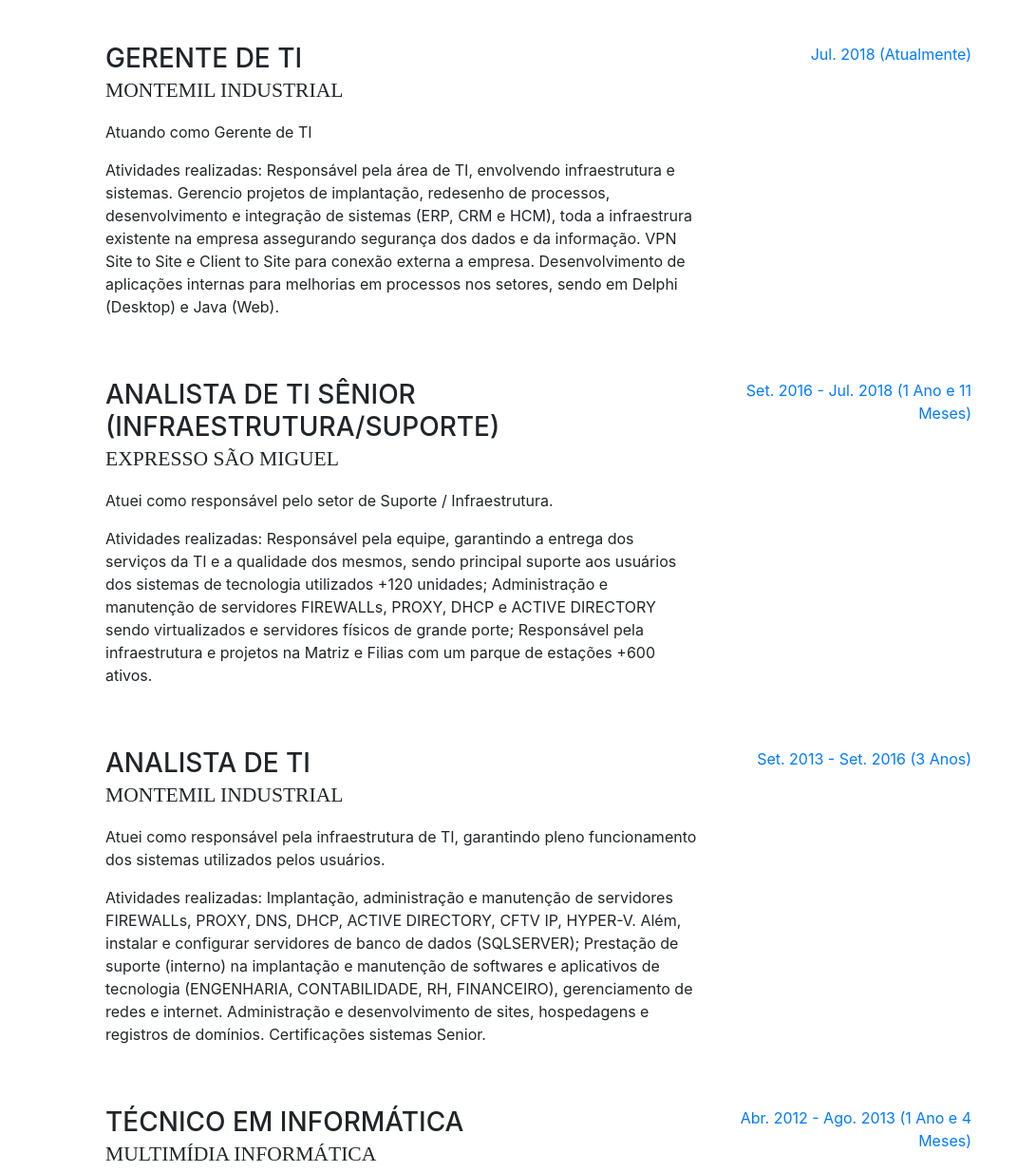
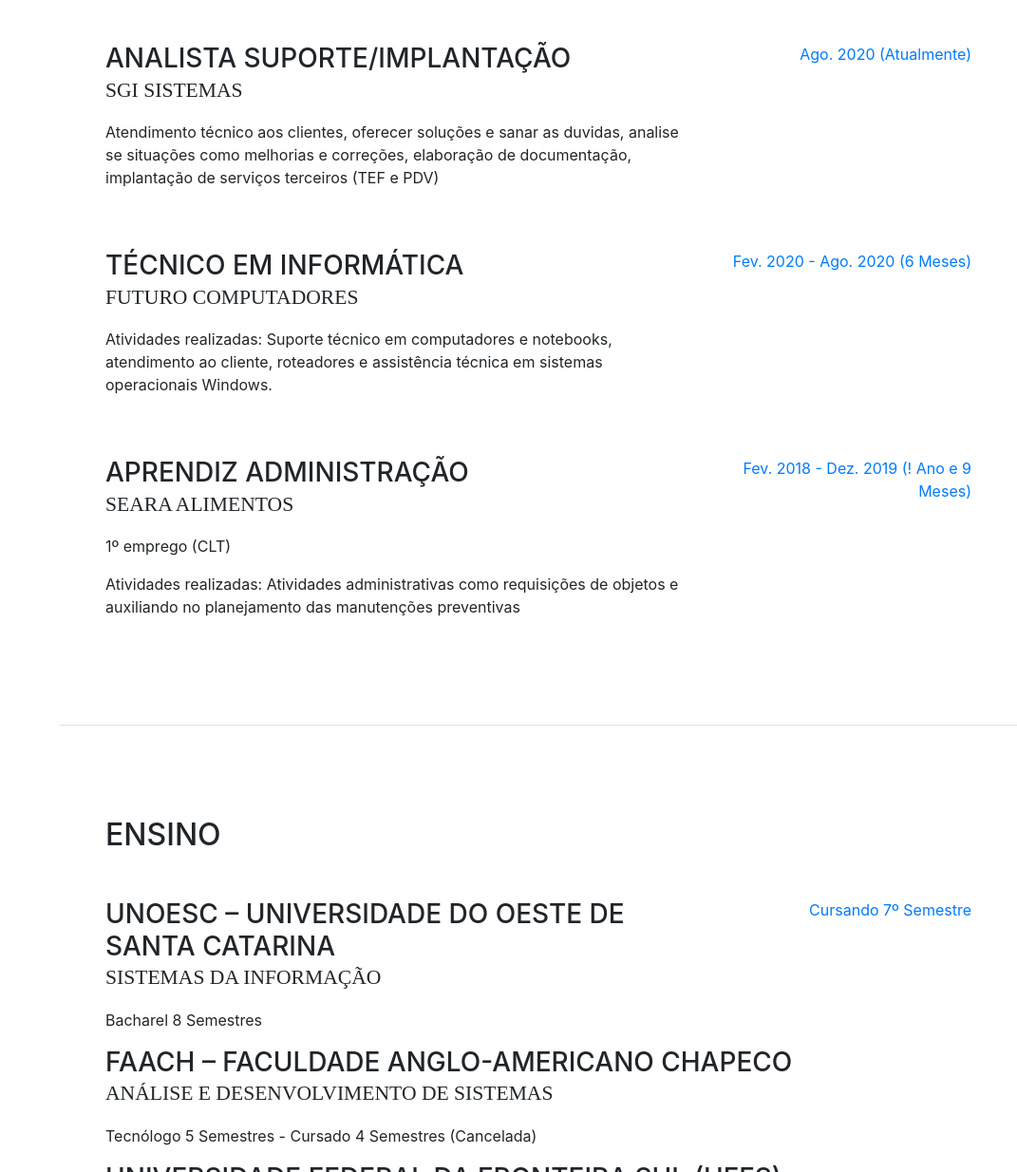
Before and after one commit to GuiBrust/GuiBrust.github.io, a website with bundled scripts: page index.html in a window 1280 px wide. Shown: the part 889-2123 px from the top of the page at 95% size, without its empty margins (209-1280 px from the left). Built offline with nearby package versions, Linux system fonts and the light colour scheme; a web font is replaced by a local one.

Commit message:
EXPERIÊNCIAS PROFISSIONAIS

```diff
--- a/index.html
+++ b/index.html
@@ -84,15 +84,7 @@
             <p class="mb-5">Abaixo, minhas redes sociais e informações profissionais. Caso goste do meu perfil, fique a vontade para me contatar.</p>
           <ul class="list-inline list-social-icons mb-0">
             <li class="list-inline-item">
-              <a href="#" target="_blank">
-                <span class="fa-stack fa-lg">
-                  <i class="fa fa-circle fa-stack-2x"></i>
-                  <i class="fa fa-facebook fa-stack-1x fa-inverse"></i>
-                </span>
-              </a>
-            </li>
-            <li class="list-inline-item">
-              <a href="#" target="_blank">
+              <a href="https://www.instagram.com/guilherme_brust/" target="_blank">
                 <span class="fa-stack fa-lg">
                   <i class="fa fa-circle fa-stack-2x"></i>
                   <i class="fa fa-instagram fa-stack-1x fa-inverse"></i>
@@ -100,7 +92,7 @@
               </a>
             </li>
             <li class="list-inline-item">
-              <a href="#" target="_blank">
+              <a href="https://www.linkedin.com/in/guilherme-jos%C3%A9-brust" target="_blank">
                 <span class="fa-stack fa-lg">
                   <i class="fa fa-circle fa-stack-2x"></i>
                   <i class="fa fa-linkedin fa-stack-1x fa-inverse"></i>
@@ -108,7 +100,7 @@
               </a>
             </li>
             <li class="list-inline-item">
-              <a href="#" target="_blank">
+              <a href="https://github.com/GuiBrust" target="_blank">
                 <span class="fa-stack fa-lg">
                   <i class="fa fa-circle fa-stack-2x"></i>
                   <i class="fa fa-github fa-stack-1x fa-inverse"></i>
@@ -124,67 +116,37 @@
           <h2 class="mb-5">Experiências Profissionais</h2>
            <div class="resume-item d-flex flex-column flex-md-row mb-5">
                 <div class="resume-content mr-auto">
-                    <h3 class="mb-0">Gerente de TI</h3>
-                    <div class="subheading mb-3">Montemil Industrial</div>
-                    <p>Atuando como Gerente de TI</p>
-                    <p>Atividades realizadas: Responsável pela área de TI, envolvendo infraestrutura e sistemas. Gerencio projetos de implantação, redesenho de processos, desenvolvimento e integração de sistemas (ERP, CRM e HCM), toda a infraestrura existente na empresa assegurando segurança dos dados e da informação. VPN Site to Site e Client to Site para conexão externa a empresa.
-			Desenvolvimento de aplicações internas para melhorias em processos nos setores, sendo em Delphi (Desktop) e Java (Web).
+                    <h3 class="mb-0">Analista Suporte/Implantação</h3>
+                    <div class="subheading mb-3">SGI Sistemas</div>
+                    <p>Atendimento técnico aos clientes, oferecer soluções e sanar as duvidas, analise se situações como melhorias e correções,
+                      elaboração de documentação, implantação de serviços terceiros (TEF e PDV)
                     </p>
                 </div>
                 <div class="resume-date text-md-right">
-                    <span class="text-primary">Jul. 2018 (Atualmente)</span>
+                    <span class="text-primary">Ago. 2020 (Atualmente)</span>
                 </div>
             </div>
-            <div class="resume-item d-flex flex-column flex-md-row mb-5">
-                <div class="resume-content mr-auto">
-                    <h3 class="mb-0">Analista de TI Sênior (Infraestrutura/Suporte)</h3>
-                    <div class="subheading mb-3">Expresso São Miguel</div>
-                    <p>Atuei como responsável pelo setor de Suporte / Infraestrutura.</p>
-                    <p>Atividades realizadas: Responsável pela equipe, garantindo a entrega dos serviços da TI e a qualidade dos mesmos, sendo principal suporte aos usuários dos sistemas de tecnologia utilizados +120 unidades;
-                        Administração e manutenção de servidores FIREWALLs, PROXY, DHCP e ACTIVE DIRECTORY sendo virtualizados e servidores físicos de grande porte;
-                        Responsável pela infraestrutura e projetos na Matriz e Filias com um parque de estações +600 ativos.
-                    </p>
-                </div>
-                <div class="resume-date text-md-right">
-                    <span class="text-primary">Set. 2016 - Jul. 2018 (1 Ano e 11 Meses)</span>
-                </div>
-            </div>
-          <div class="resume-item d-flex flex-column flex-md-row mb-5">
-            <div class="resume-content mr-auto">
-              <h3 class="mb-0">Analista de TI</h3>
-              <div class="subheading mb-3">Montemil Industrial</div>
-              <p>Atuei como responsável pela infraestrutura de TI, garantindo pleno funcionamento dos sistemas utilizados pelos usuários.</p>
-                <p>Atividades realizadas: Implantação, administração e manutenção de servidores FIREWALLs, PROXY, DNS, DHCP, ACTIVE DIRECTORY, CFTV IP, HYPER-V. Além, instalar
-                  e configurar servidores de banco de dados (SQLSERVER); Prestação de suporte (interno) na implantação e manutenção de softwares e aplicativos de tecnologia (ENGENHARIA, CONTABILIDADE, RH, FINANCEIRO),
-                  gerenciamento de redes e internet. Administração e desenvolvimento de sites, hospedagens e registros de domínios. Certificações sistemas Senior.</p>
-            </div>
-            <div class="resume-date text-md-right">
-              <span class="text-primary">Set. 2013 - Set. 2016 (3 Anos)</span>
-            </div>
-          </div>
 
           <div class="resume-item d-flex flex-column flex-md-row mb-5">
             <div class="resume-content mr-auto">
               <h3 class="mb-0">Técnico em Informática</h3>
-              <div class="subheading mb-3">Multimídia Informática</div>
-              <p>1ª empresa que trabalhei, após chegar em Chapecó.</p>
-              <p>Atividades realizadas: Suporte técnico em computadores e notebooks, atendimento ao cliente, configuração de equipamentos para internet ADSL, roteadores,
-                assistência técnica em sistemas operacionais WINDOWS, instalação de cabeamentos de rede e CFTV (analógica). Manutenção de hardware e software.</p>
+              <div class="subheading mb-3">Futuro Computadores</div>
+              <p>Atividades realizadas: Suporte técnico em computadores e notebooks, atendimento ao cliente, roteadores e
+                assistência técnica em sistemas operacionais Windows.</p>
             </div>
             <div class="resume-date text-md-right">
-              <span class="text-primary">Abr. 2012 - Ago. 2013 (1 Ano e 4 Meses)</span>
+              <span class="text-primary">Fev. 2020 - Ago. 2020 (6 Meses)</span>
             </div>
           </div>
               <div class="resume-item d-flex flex-column flex-md-row mb-5">
                 <div class="resume-content mr-auto">
-                  <h3 class="mb-0">Aux. Técnico em Informática</h3>
-                  <div class="subheading mb-3">Info Missões</div>
+                  <h3 class="mb-0">Aprendiz Administração</h3>
+                  <div class="subheading mb-3">Seara alimentos</div>
                   <p>1º emprego (CLT)</p>
-                  <p>Atividades realizadas: Suporte técnico em computadores e notebooks, assistência técnica em sistemas operacionais WINDOWS.
-                    Manutenção de hardware e software.</p>
+                  <p>Atividades realizadas: Atividades administrativas como requisições de objetos e auxiliando no planejamento das manutenções preventivas</p>
               </div>
                 <div class="resume-date text-md-right">
-                  <span class="text-primary">Jun. 2011 - Fev. 2012 (8 Meses)</span>
+                  <span class="text-primary">Fev. 2018 - Dez. 2019 (! Ano e 9 Meses)</span>
                 </div>
               </div>
         </div>
```
